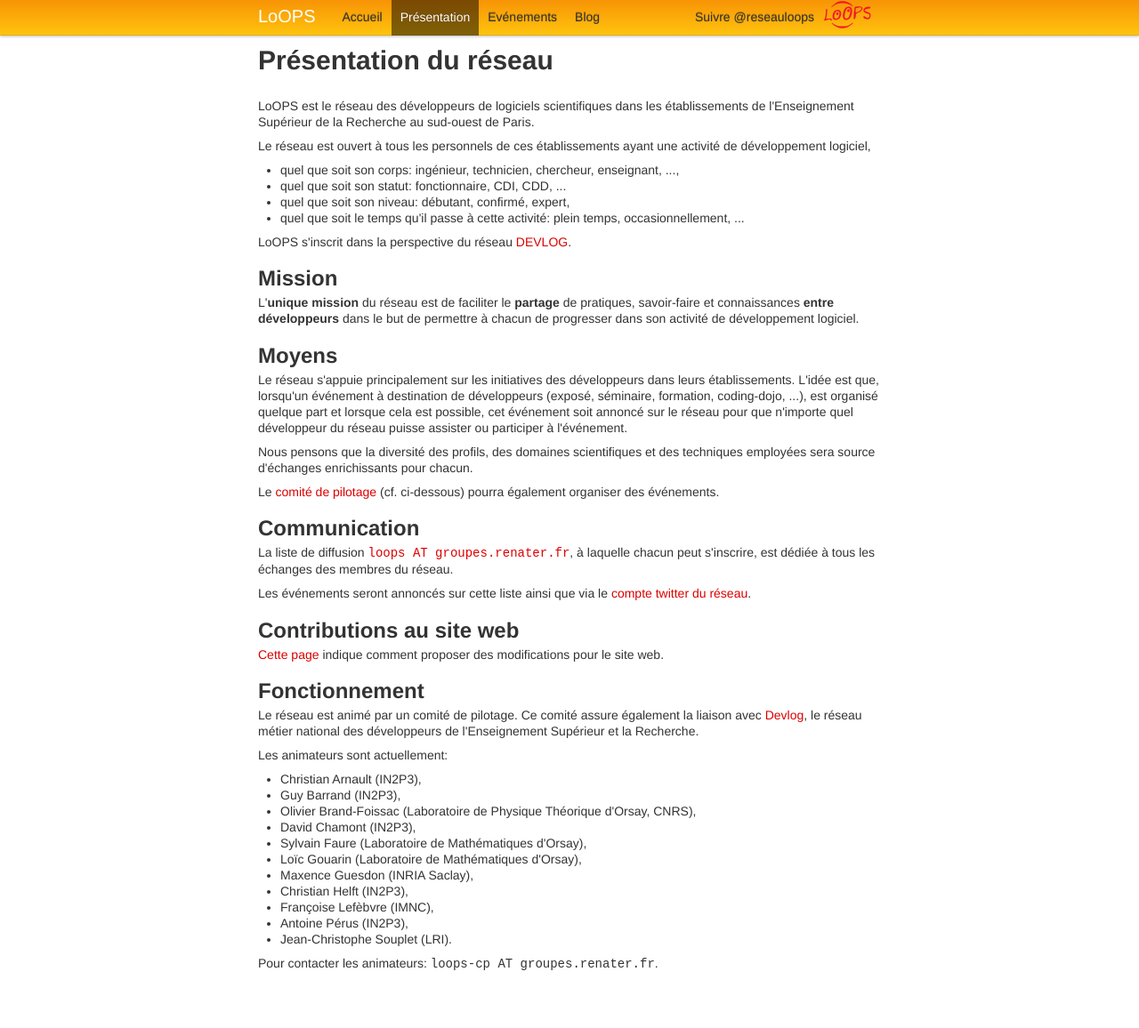
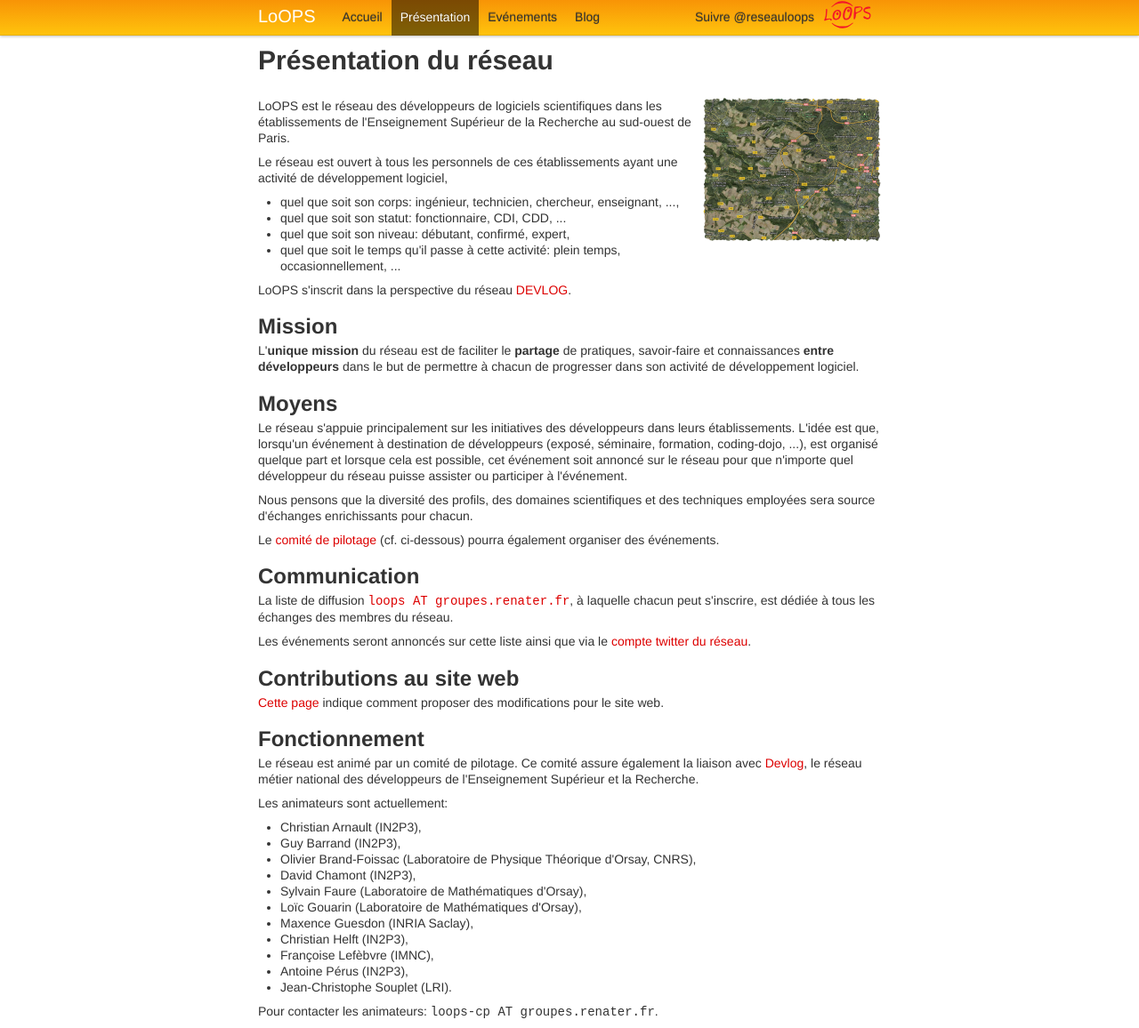
Before and after one commit to reseau-loops/reseau-loops.github.com, a Jekyll site: the page built from about.html, in a window 1280 px wide and 1156 px high. Shown: the whole window at 89% size. Built offline with Jekyll 4.4.1, drawn with Linux system fonts in a browser that asks for light colours; Markdown is read by kramdown in place of the engine named in the settings; comment, search, counter and statistics services are not loaded.

```diff
--- a/about.html
+++ b/about.html
@@ -4,6 +4,10 @@ no_sidebar: true
 navbar-about: active
 title: Présentation du réseau
 ---
+<div class="pull-right">
+<a href="map_loops.png"><img src="small_map_loops.png"
+alt="Zone géographique du réseau" title="Zone géographique du réseau"/></a>
+</div>
 <p>
 LoOPS est le réseau des développeurs de logiciels scientifiques
 dans les établissements de l'Enseignement Supérieur de la Recherche
```
Also changed, not shown: small_map_loops.png (added).
